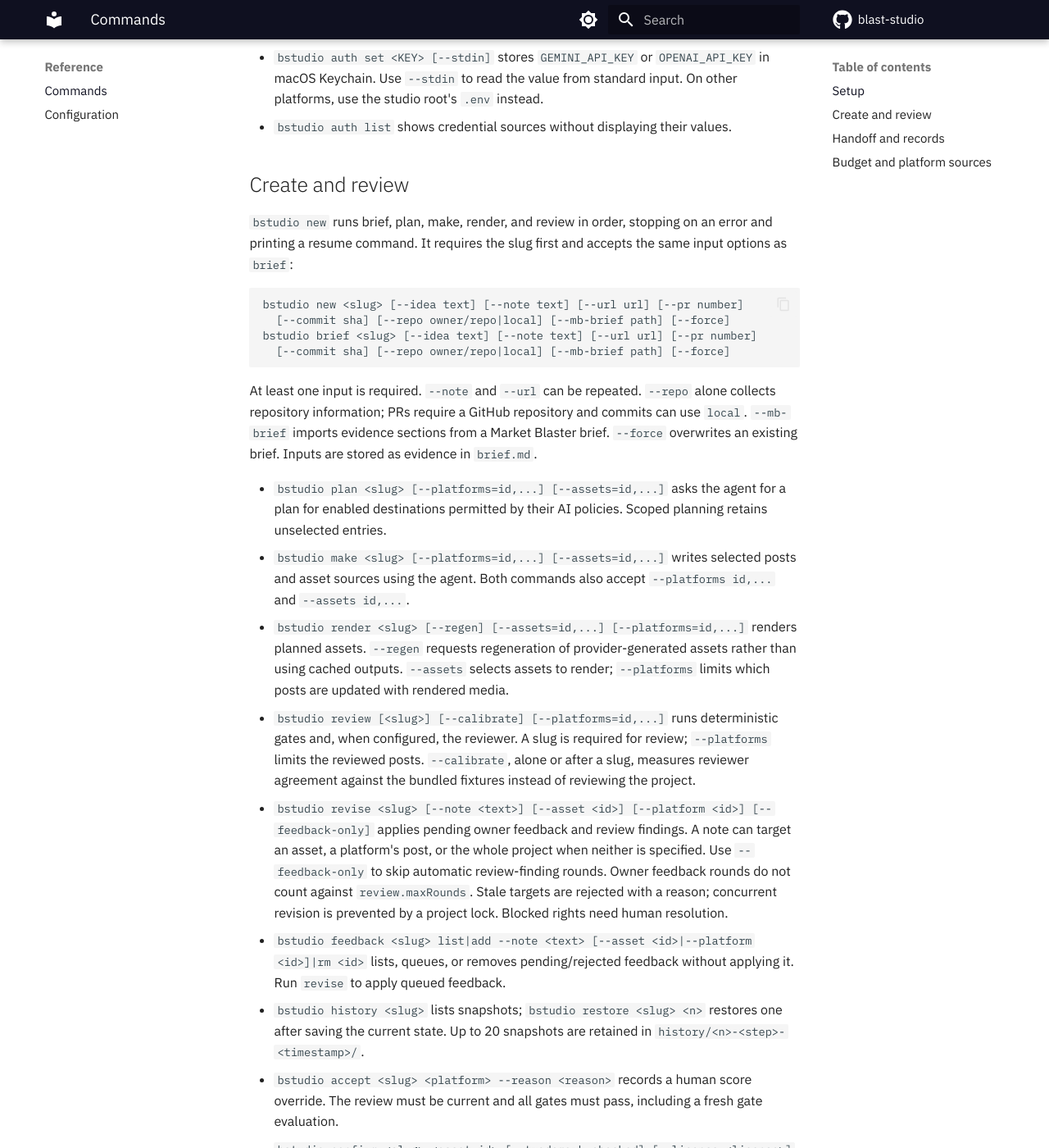
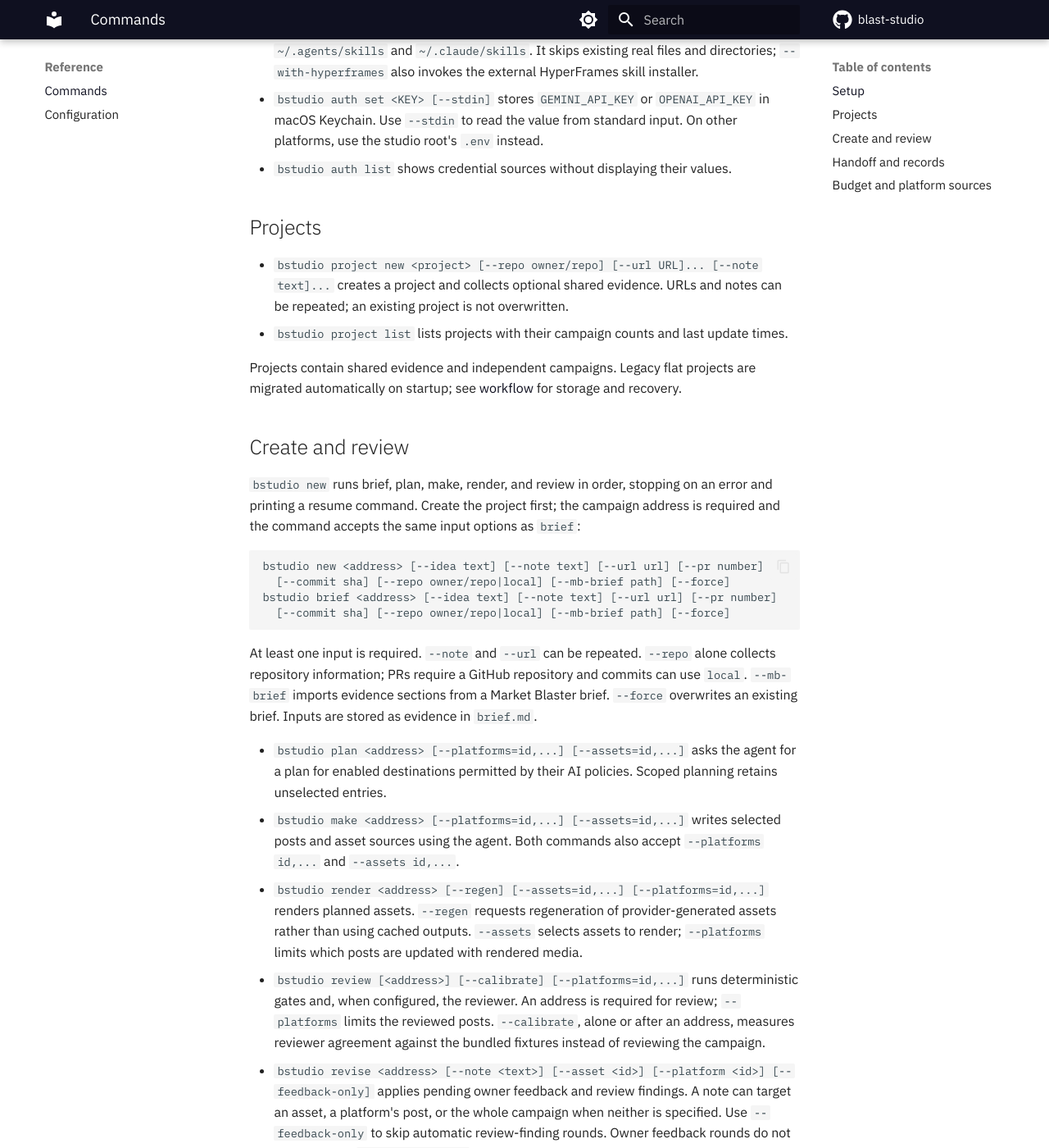
Before and after one commit to edwinjosechittilappilly/blast-studio, an MkDocs documentation site: the page built from docs/commands.md, in a window 1280 px wide and 1400 px high, scrolled down 516 px. Shown: the whole window at 82% size. Built offline with MkDocs 1.6.1 and Material for MkDocs 9.7.7, drawn with Linux system fonts in a browser that asks for light colours; comment, search, counter and statistics services are not loaded; some of the changed text lies outside the part shown.

Commit message:
feat: carry campaign identities through export
- Use unambiguous composite slugs and retain importer overwrite behavior.
- Exercise v1 and v2 packages against Market Blaster.

````diff
--- a/docs/commands.md
+++ b/docs/commands.md
@@ -1,6 +1,6 @@
 # Command reference
 
-Run `bstudio help`, `bstudio --help`, or `bstudio -h` for the command list. Project slugs contain lowercase letters, numbers, and single hyphens between components.
+Run `bstudio help`, `bstudio --help`, or `bstudio -h` for the command list. Project and campaign slugs contain lowercase letters, numbers, and single hyphens between components. Campaign commands take a full `<project>/<campaign>` address; below, `<address>` means that address.
 
 ## Setup
 
@@ -10,36 +10,43 @@ Run `bstudio help`, `bstudio --help`, or `bstudio -h` for the command list. Proj
 - `bstudio auth set <KEY> [--stdin]` stores `GEMINI_API_KEY` or `OPENAI_API_KEY` in macOS Keychain. Use `--stdin` to read the value from standard input. On other platforms, use the studio root's `.env` instead.
 - `bstudio auth list` shows credential sources without displaying their values.
 
+## Projects
+
+- `bstudio project new <project> [--repo owner/repo] [--url URL]... [--note text]...` creates a project and collects optional shared evidence. URLs and notes can be repeated; an existing project is not overwritten.
+- `bstudio project list` lists projects with their campaign counts and last update times.
+
+Projects contain shared evidence and independent campaigns. Legacy flat projects are migrated automatically on startup; see [workflow](workflow.md) for storage and recovery.
+
 ## Create and review
 
-`bstudio new` runs brief, plan, make, render, and review in order, stopping on an error and printing a resume command. It requires the slug first and accepts the same input options as `brief`:
+`bstudio new` runs brief, plan, make, render, and review in order, stopping on an error and printing a resume command. Create the project first; the campaign address is required and the command accepts the same input options as `brief`:
 
 ```text
-bstudio new <slug> [--idea text] [--note text] [--url url] [--pr number]
+bstudio new <address> [--idea text] [--note text] [--url url] [--pr number]
   [--commit sha] [--repo owner/repo|local] [--mb-brief path] [--force]
-bstudio brief <slug> [--idea text] [--note text] [--url url] [--pr number]
+bstudio brief <address> [--idea text] [--note text] [--url url] [--pr number]
   [--commit sha] [--repo owner/repo|local] [--mb-brief path] [--force]
 ```
 
 At least one input is required. `--note` and `--url` can be repeated. `--repo` alone collects repository information; PRs require a GitHub repository and commits can use `local`. `--mb-brief` imports evidence sections from a Market Blaster brief. `--force` overwrites an existing brief. Inputs are stored as evidence in `brief.md`.
 
-- `bstudio plan <slug> [--platforms=id,...] [--assets=id,...]` asks the agent for a plan for enabled destinations permitted by their AI policies. Scoped planning retains unselected entries.
-- `bstudio make <slug> [--platforms=id,...] [--assets=id,...]` writes selected posts and asset sources using the agent. Both commands also accept `--platforms id,...` and `--assets id,...`.
-- `bstudio render <slug> [--regen] [--assets=id,...] [--platforms=id,...]` renders planned assets. `--regen` requests regeneration of provider-generated assets rather than using cached outputs. `--assets` selects assets to render; `--platforms` limits which posts are updated with rendered media.
-- `bstudio review [<slug>] [--calibrate] [--platforms=id,...]` runs deterministic gates and, when configured, the reviewer. A slug is required for review; `--platforms` limits the reviewed posts. `--calibrate`, alone or after a slug, measures reviewer agreement against the bundled fixtures instead of reviewing the project.
-- `bstudio revise <slug> [--note <text>] [--asset <id>] [--platform <id>] [--feedback-only]` applies pending owner feedback and review findings. A note can target an asset, a platform's post, or the whole project when neither is specified. Use `--feedback-only` to skip automatic review-finding rounds. Owner feedback rounds do not count against `review.maxRounds`. Stale targets are rejected with a reason; concurrent revision is prevented by a project lock. Blocked rights need human resolution.
-- `bstudio feedback <slug> list|add --note <text> [--asset <id>|--platform <id>]|rm <id>` lists, queues, or removes pending/rejected feedback without applying it. Run `revise` to apply queued feedback.
-- `bstudio history <slug>` lists snapshots; `bstudio restore <slug> <n>` restores one after saving the current state. Up to 20 snapshots are retained in `history/<n>-<step>-<timestamp>/`.
-- `bstudio accept <slug> <platform> --reason <reason>` records a human score override. The review must be current and all gates must pass, including a fresh gate evaluation.
-- `bstudio confirm <slug> <asset-id> [--trademark-checked] [--license <license>]` records a human trademark check and/or the asset's license after verifying them.
+- `bstudio plan <address> [--platforms=id,...] [--assets=id,...]` asks the agent for a plan for enabled destinations permitted by their AI policies. Scoped planning retains unselected entries.
+- `bstudio make <address> [--platforms=id,...] [--assets=id,...]` writes selected posts and asset sources using the agent. Both commands also accept `--platforms id,...` and `--assets id,...`.
+- `bstudio render <address> [--regen] [--assets=id,...] [--platforms=id,...]` renders planned assets. `--regen` requests regeneration of provider-generated assets rather than using cached outputs. `--assets` selects assets to render; `--platforms` limits which posts are updated with rendered media.
+- `bstudio review [<address>] [--calibrate] [--platforms=id,...]` runs deterministic gates and, when configured, the reviewer. An address is required for review; `--platforms` limits the reviewed posts. `--calibrate`, alone or after an address, measures reviewer agreement against the bundled fixtures instead of reviewing the campaign.
+- `bstudio revise <address> [--note <text>] [--asset <id>] [--platform <id>] [--feedback-only]` applies pending owner feedback and review findings. A note can target an asset, a platform's post, or the whole campaign when neither is specified. Use `--feedback-only` to skip automatic review-finding rounds. Owner feedback rounds do not count against `review.maxRounds`. Stale targets are rejected with a reason; concurrent revision is prevented by a campaign lock. Blocked rights need human resolution.
+- `bstudio feedback <address> list|add --note <text> [--asset <id>|--platform <id>]|rm <id>` lists, queues, or removes pending/rejected feedback without applying it. Run `revise` to apply queued feedback.
+- `bstudio history <address>` lists snapshots; `bstudio restore <address> <n>` restores one after saving the current state. Up to 20 snapshots are retained in `history/<n>-<step>-<timestamp>/`.
+- `bstudio accept <address> <platform> --reason <reason>` records a human score override. The review must be current and all gates must pass, including a fresh gate evaluation.
+- `bstudio confirm <address> <asset-id> [--trademark-checked] [--license <license>]` records a human trademark check and/or the asset's license after verifying them.
 - `bstudio render-preview <file.html|.svg|.mmd|.d2> --size WxH --out <path>` renders one source offline. HTML can produce PDF when the output ends in `.pdf`.
 
 ## Handoff and records
 
-- `bstudio export <slug> [--mb <project>] [--force] [--dir]` writes `export/<slug>.campaign.zip` with reviewed content and handoffs, then imports and checks it if `--mb` or `marketBlaster.project` identifies a Market Blaster project. `--dir` writes the legacy v1 directory instead; `--force` is passed to the import.
-- `bstudio mark <slug> <platform> --url <https-url>` records a publication URL for `youtube-shorts`, `instagram`, `tiktok`, or `dailydev`. The URL host must match the destination and the post must exist.
-- `bstudio status [<slug>] [--verbose]` shows project verdicts, monthly spend, and source health. `--verbose` lists unverified pack fields.
-- `bstudio library [search <query>]` lists projects or searches the library.
+- `bstudio export <address> [--mb <project>] [--force] [--dir]` writes `export/<project>--<campaign>.campaign.zip` with reviewed content and handoffs, then imports and checks it under the composite `<project>--<campaign>` slug if `--mb` or `marketBlaster.project` identifies a Market Blaster project. `--dir` writes the legacy v1 directory instead; `--force` is passed to the import. Market Blaster warns before overwriting unapproved drafts; approved drafts require `--force`. See [package identity and collisions](design/campaign-package.md).
+- `bstudio mark <address> <platform> --url <https-url>` records a publication URL for `youtube-shorts`, `instagram`, `tiktok`, or `dailydev`. The URL host must match the destination and the post must exist.
+- `bstudio status [<address>] [--verbose]` shows campaign verdicts, monthly spend, and source health. `--verbose` lists unverified pack fields.
+- `bstudio library [search <query>]` lists campaigns or searches the library.
 - `bstudio dashboard [--port <port>]` starts the [local dashboard](dashboard.md), defaulting to port 4848.
 
 ## Budget and platform sources
````
Also changed, not shown: docs/design/campaign-package.md (+15 -5 lines), docs/workflow.md (+18 -13 lines), 11 other files.
